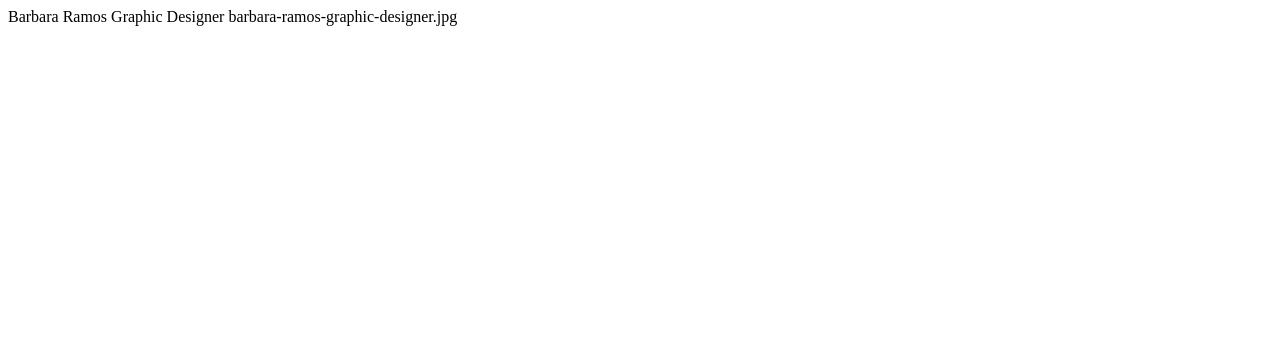
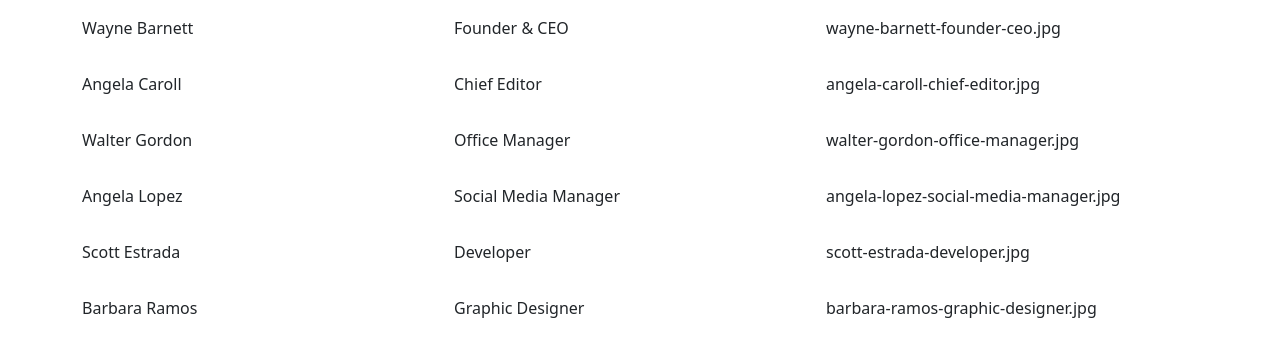
Before and after one commit to PatrikGjikolaj/js-our-team, a plain HTML site: page index.html in a window 1280 px wide. Drawn offline with nearby package versions, Linux system fonts and the light colour scheme.

Commit message:
aggiunto stampa dom

```diff
--- /dev/null
+++ b/css/style.css
@@ -0,0 +1,7 @@
+.scheda {
+    width: calc(100% / 3);
+}
+#griglia {
+    display: flex;
+    flex-wrap: wrap;
+}
--- a/index.html
+++ b/index.html
@@ -5,12 +5,15 @@
     <meta http-equiv="X-UA-Compatible" content="IE=edge">
     <meta name="viewport" content="width=device-width, initial-scale=1.0">
     <title>Document</title>
+    <link href="https://cdn.jsdelivr.net/npm/bootstrap@5.2.3/dist/css/bootstrap.min.css" rel="stylesheet" integrity="sha384-rbsA2VBKQhggwzxH7pPCaAqO46MgnOM80zW1RWuH61DGLwZJEdK2Kadq2F9CUG65" crossorigin="anonymous">
+    <link rel="stylesheet" href="./css/style.css">
 </head>
 <body>
-    <div>
-        <span id="nome"></span>
-        <span id="ruolo"></span>
-        <span id="foto"></span>
+    <div class="container">
+        <div class="row">
+            <div id="griglia" class="col">
+            </div>
+        </div>
     </div>
     <script src="./js/main.js"></script>
 </body>
--- a/js/main.js
+++ b/js/main.js
@@ -4,13 +4,25 @@ const team = [
     { nome: "Walter Gordon", ruolo: "Office Manager", foto: "walter-gordon-office-manager.jpg" },
     { nome: "Angela Lopez", ruolo: "Social Media Manager", foto: "angela-lopez-social-media-manager.jpg" },
     { nome: "Scott Estrada", ruolo: "Developer", foto: "scott-estrada-developer.jpg" },
-    { nome: "Barbara Ramos", ruolo: "Graphic Designer", foto: "barbara-ramos-graphic-designer.jpg" },
+    { nome: "Barbara Ramos", ruolo: "Graphic Designer", foto: "barbara-ramos-graphic-designer.jpg" }
 ]
-let utente1 = team[0]
-console.log(team);
+
+for (const key in team) {
+    console.log(`Il membro ${key} ha le seguenti informazioni:`, team[key]);
+}
 
 for (let i = 0; i < team.length; i++) {
-    document.getElementById("nome").innerText = team[i].nome;
-    document.getElementById("ruolo").innerText = team[i].ruolo;
-    document.getElementById("foto").innerText = team[i].foto;
+
+    const nuovoDiv = document.createElement("div");
+    const nuovoDiv1 = document.createElement("div");
+    const nuovoDiv2 = document.createElement("div");
+    nuovoDiv.innerText = team[i].nome;
+    nuovoDiv1.innerText = team[i].ruolo;
+    nuovoDiv2.innerText = team[i].foto;
+    griglia.appendChild(nuovoDiv);
+    griglia.appendChild(nuovoDiv1);
+    griglia.appendChild(nuovoDiv2);
+    nuovoDiv.classList.add("scheda", "my-3");
+    nuovoDiv1.classList.add("scheda", "my-3");
+    nuovoDiv2.classList.add("scheda", "my-3");
 }
```
